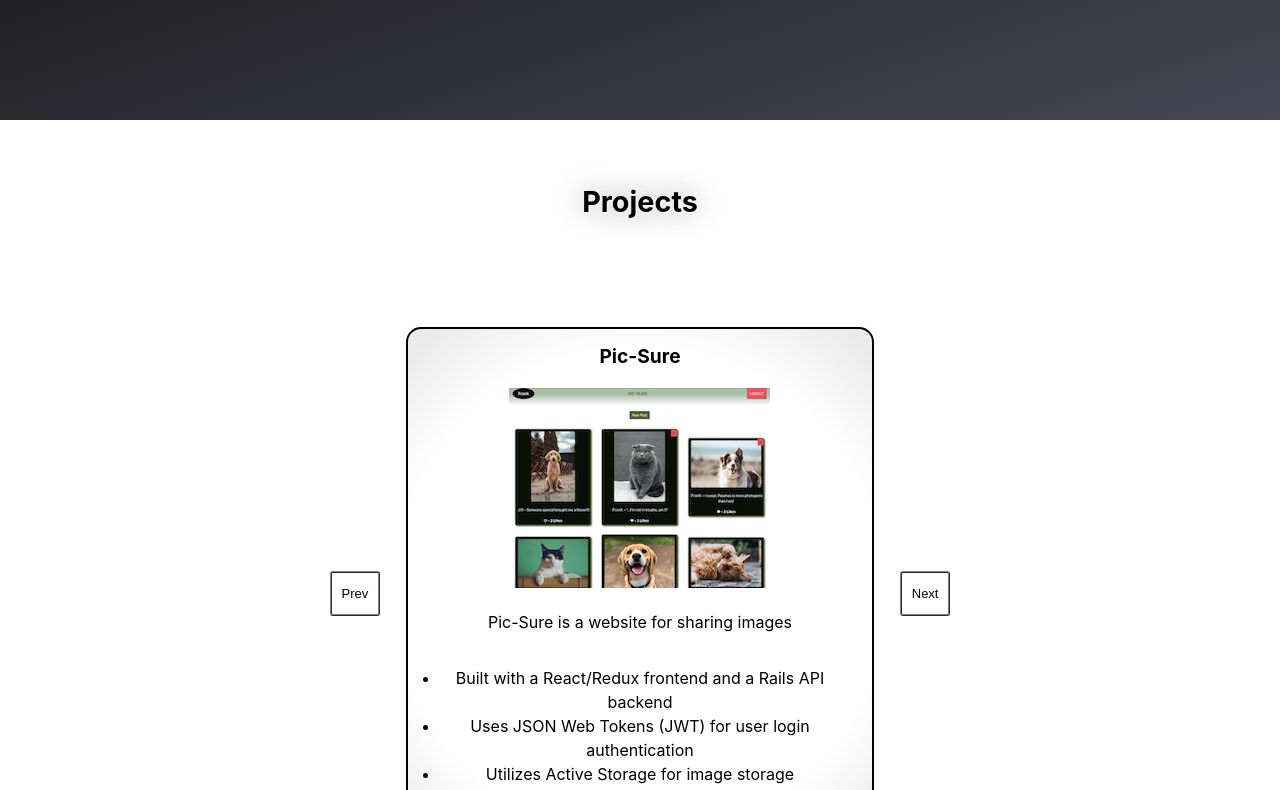
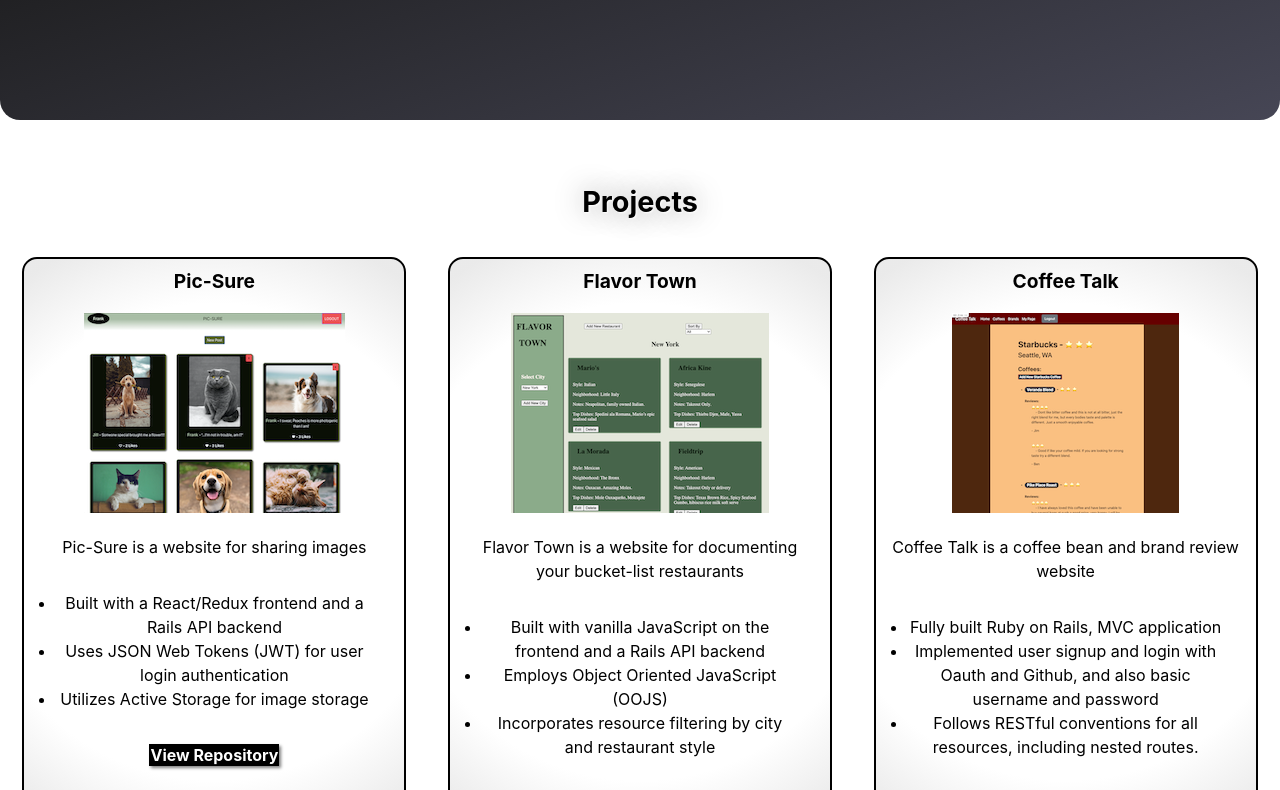
Before and after one commit to J5Wood/my-portfolio, a React app: page / in a window 1280 px wide. Shown: the part 1140-1930 px from the top of the page. Built offline with nearby package versions, Linux system fonts and the light colour scheme.

Commit message:
Removed carousel. Started reformatting projects

```diff
--- a/public/index.html
+++ b/public/index.html
@@ -10,6 +10,5 @@
   <body>
     <noscript>You need to enable JavaScript to run this app.</noscript>
     <div id="root"></div>
-    <script src="main.js"></script>
   </body>
 </html>
--- a/src/Carousel.js
+++ b/src/Carousel.js
@@ -1,67 +1,62 @@
-export const constructCarousel = (carousel) => {
-  initializeCarousel(carousel);
+// export const constructCarousel = (carousel) => {
+//   initializeCarousel(carousel);
 
-  function initializeCarousel(root) {
-    var figure = root.querySelector("figure"),
-      images = figure.children,
-      n = images.length,
-      gap = root.dataset.gap || 0,
-      bfc = "bfc" in root.dataset,
-      theta = (2 * Math.PI) / n,
-      currImage = 0;
-    setupCarousel(n, parseFloat(getComputedStyle(images[0]).width));
-    window.addEventListener("resize", () => {
-      setupCarousel(n, parseFloat(getComputedStyle(images[0]).width));
-    });
+//   function initializeCarousel(root) {
+//     var figure = root.querySelector("figure"),
+//       images = figure.children,
+//       n = images.length,
+//       gap = root.dataset.gap || 0,
+//       bfc = "bfc" in root.dataset,
+//       theta = (2 * Math.PI) / n,
+//       currImage = 0;
+//     setupCarousel(n, parseFloat(getComputedStyle(images[0]).width));
+//     window.addEventListener("resize", () => {
+//       setupCarousel(n, parseFloat(getComputedStyle(images[0]).width));
+//     });
 
-    setupNavigation();
+//     setupNavigation();
 
-    function setupCarousel(n, s) {
-      var apothem = s / (2 * Math.tan(Math.PI / n));
-      figure.style.transformOrigin = `50% 50% ${-apothem}px`;
+//     function setupCarousel(n, s) {
+//       var apothem = s / (2 * Math.tan(Math.PI / n));
+//       figure.style.transformOrigin = `50% 50% ${-apothem}px`;
 
-      // figure.style.webkitTransformOrigin = `50% 50% ${-apothem}px`;
+//       for (var i = 0; i < n; i++) images[i].style.padding = `20px ${gap}px`;
+//       for (i = 1; i < n; i++) {
+//         images[i].style.transformOrigin = `50% 50% ${-apothem}px`;
+//         images[i].style.transform = `rotateY(${i * theta}rad)`;
+//       }
+//       if (bfc)
+//         for (i = 0; i < n; i++) {
+//           images[i].style.backfaceVisibility = "hidden";
+//         }
 
-      for (var i = 0; i < n; i++) images[i].style.padding = `20px ${gap}px`;
-      for (i = 1; i < n; i++) {
-        images[i].style.transformOrigin = `50% 50% ${-apothem}px`;
-        // images[i].style.webkitTransformOrigin = `50% 50% ${-apothem}px`;
-        images[i].style.transform = `rotateY(${i * theta}rad)`;
-        // images[i].style.webkitTransform = `rotateY(${i * theta}rad)`;
-      }
-      if (bfc)
-        for (i = 0; i < n; i++) images[i].style.backfaceVisibility = "hidden";
-      for (i = 0; i < n; i++)
-        images[i].style.webkitBackfaceVisibility = "hidden";
+//       rotateCarousel(currImage);
+//     }
 
-      rotateCarousel(currImage);
-    }
+//     function setupNavigation() {
+//       const selectButtons = [...document.getElementsByClassName("select")];
+//       selectButtons.forEach((btn) =>
+//         btn.addEventListener("click", onClick, true)
+//       );
 
-    function setupNavigation() {
-      const selectButtons = [...document.getElementsByClassName("select")];
-      selectButtons.forEach((btn) =>
-        btn.addEventListener("click", onClick, true)
-      );
+//       function onClick(e) {
+//         e.stopPropagation();
 
-      function onClick(e) {
-        e.stopPropagation();
+//         var t = e.target;
+//         if (t.tagName.toUpperCase() != "BUTTON") return;
 
-        var t = e.target;
-        if (t.tagName.toUpperCase() != "BUTTON") return;
+//         if (t.classList.contains("next")) {
+//           currImage++;
+//         } else {
+//           currImage--;
+//         }
 
-        if (t.classList.contains("next")) {
-          currImage++;
-        } else {
-          currImage--;
-        }
+//         rotateCarousel(currImage);
+//       }
+//     }
 
-        rotateCarousel(currImage);
-      }
-    }
-
-    function rotateCarousel(imageIndex) {
-      figure.style.transform = `rotateY(${imageIndex * -theta}rad)`;
-      // figure.style.webkitTransform = `rotateY(${imageIndex * -theta}rad)`;
-    }
-  }
-};
+//     function rotateCarousel(imageIndex) {
+//       figure.style.transform = `rotateY(${imageIndex * -theta}rad)`;
+//     }
+//   }
+// };
--- a/src/Project.js
+++ b/src/Project.js
@@ -9,8 +9,7 @@ const Project = (props) => {
   };
 
   return (
-    <div className="project-spacer">
-      <div className={"project " + position}>
+    <div className={"project"}>
       <h3>{name}</h3>
       <a href={link} target="_blank" rel="noopener noreferrer">
         <img className="project-image" src={imgSrc} alt={imgAlt} />
@@ -26,7 +25,6 @@ const Project = (props) => {
         View Repository
       </a>
     </div>
-    </div>
   );
 };
 
--- a/src/Projects.js
+++ b/src/Projects.js
@@ -6,29 +6,32 @@ import {
   handlePressedButton,
   unPressButton,
 } from "./ButtonHelper";
-import { constructCarousel } from "./Carousel";
+// import { constructCarousel } from "./Carousel";
 
 const Projects = () => {
-  const positions = ["previous", "current", "next"];
+  // const positions = ["previous", "current", "next"];
 
   const displayProjects = () => {
     return projectData.map((project, i) => {
-      project["position"] = positions[i];
+      // project["position"] = positions[i];
       return <Project data={project} key={project.name} />;
     });
   };
 
-  useEffect(() => {
-    let carousel = document.querySelector(".carousel");
-    if (carousel) {
-      constructCarousel(carousel);
-    }
-  });
+  // useEffect(() => {
+  //   let carousel = document.querySelector(".carousel");
+  //   if (carousel) {
+  //     constructCarousel(carousel);
+  //   }
+  // });
 
   return (
     <section id="projects">
       <h2>Projects</h2>
-      <div className="carousel" data-gap="0">
+      {console.log(projectData)}
+      <div className="project-container">{displayProjects()}</div>
+
+      {/* <div className="carousel" data-gap="0">
         <button
           className="select prev"
           onMouseOver={handleMouseOver}
@@ -48,7 +51,7 @@ const Projects = () => {
         >
           Next
         </button>
-      </div>
+      </div> */}
     </section>
   );
 };
--- a/src/app.css
+++ b/src/app.css
@@ -113,12 +113,14 @@ body {
 
 #about-me {
   min-height: 450px;
+
   background: linear-gradient(
     162deg,
     rgb(60, 60, 75) -10%,
     rgb(25, 25, 25) 25%,
     rgb(70, 70, 85) 100%
   );
+  border-radius: 20px;
   color: rgb(244, 240, 240);
   display: flex;
   flex-flow: column nowrap;
@@ -135,76 +137,36 @@ body {
 /*** Projects */
 
 #projects {
-  background-color: white;
   display: flex;
   flex-flow: column nowrap;
   justify-content: space-around;
   align-items: center;
   padding: 70px 0 50px 0;
-  max-width: 100%;
+  width: 100%;
 }
 
 #projects h2 {
   margin: 0;
+  padding-bottom: 1.5em;
   justify-self: flex-start;
   color: black;
   text-shadow: 1px 1px 2px rgb(255, 255, 255), 0 0 1em rgb(153, 153, 153);
 }
 
-.carousel {
-  perspective: 500px;
-  /* -webkit-perspective: 500px; */
+.project-container {
+  max-width: 100%;
   display: flex;
-  flex-flow: row;
-  align-items: center;
-  justify-content: center;
-  padding: 0 1em;
-}
-
-.carousel figure {
-  min-height: fit-content;
-  margin: 15% 0;
-  transform-style: preserve-3d;
-  /* -webkit-transform-style: preserve-3d; */
-  /* -webkit-transition: transform 0.5s; */
-  /* -webkit-backface-visibility: hidden; */
-  transition: transform 0.5s;
-  flex: 0 1 auto;
-  z-index: 1;
-}
-
-/* @supports (-webkit-transition: transform 0.5s) {
-  .carousel {
-    -webkit-perspective: 500px;
-  }
-  .carousel figure {
-    -webkit-transform-style: preserve-3d;
-    -webkit-transition: transform 0.5s;
-    -webkit-backface-visibility: hidden;
-  }
-} */
-
-.project-spacer {
-  max-height: 100%;
-  min-width: 100%;
-  padding: 0 0px / 2;
-  display: flex;
-  justify-content: center;
-  align-items: center;
-}
-
-.project-spacer:not(:first-of-type) {
-  position: absolute;
-  left: 0;
-  top: 0;
-  width: 100%;
+  flex-flow: row wrap;
+  justify-content: space-evenly;
+  gap: 1em;
 }
 
 .project {
-  padding: 15px 1em;
+  /* flex: 0 0 auto; */
+  padding: 10px 1em;
   border: 2px solid rgb(0, 0, 0);
   font-size: medium;
-  width: min(90%, 600px);
+  width: max(30%, 190px);
   background: radial-gradient(
     circle at center,
     rgb(255, 255, 255) 70%,
@@ -221,7 +183,7 @@ body {
   max-width: 100%;
 }
 
-.select {
+/* .select {
   border: 2px ridge grey;
   border-radius: 3px;
   padding: 10px 10px;
@@ -235,8 +197,7 @@ body {
   white-space: nowrap;
   cursor: pointer;
   transition: border 125ms, transform 125ms, text-shadow 125ms;
-  /* z-index: 123; */
-}
+} */
 
 .project h3 {
   font-size: larger;
```
Lines whose indentation alone changed are shown as unchanged.
